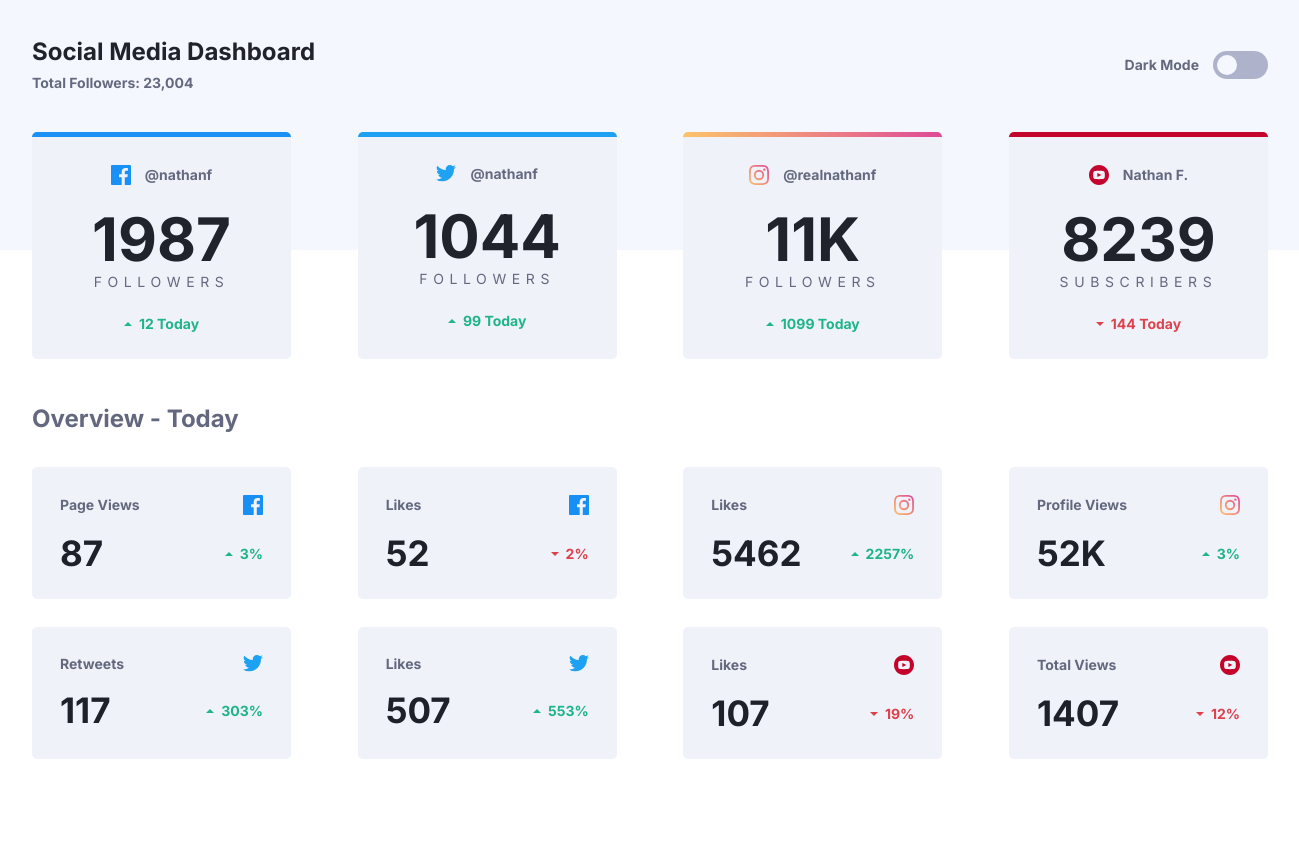
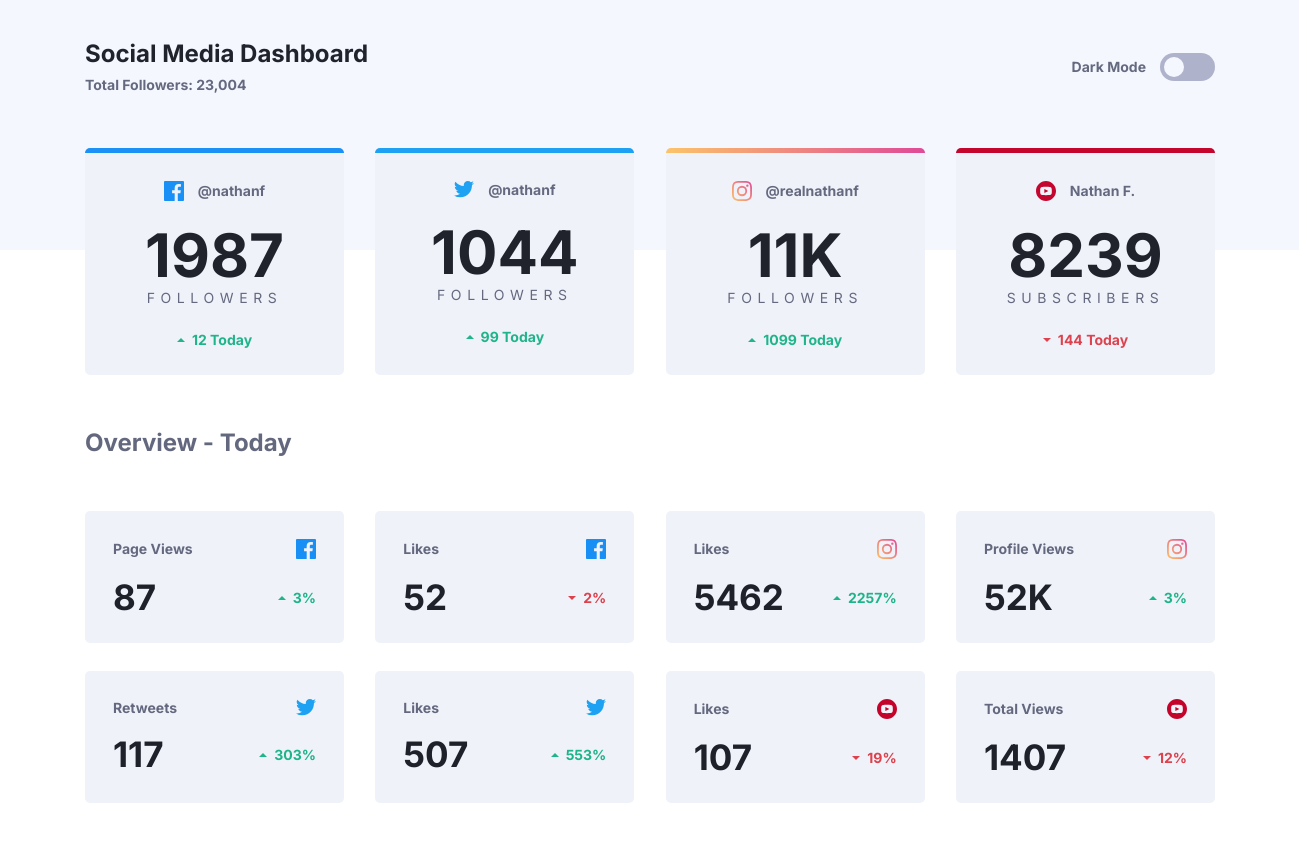
Before and after one commit to MassimoRosas/react-social-media-dashboard, a React app: page / in a window 1536 px wide. Shown: the whole page, without its empty margins (118-1417 px from the left). Built offline with nearby package versions, Linux system fonts and the light colour scheme.

Commit message:
Fixed responsiveness

```diff
--- a/src/components/App/styles.scss
+++ b/src/components/App/styles.scss
@@ -10,8 +10,8 @@
     .overview-title {
       font-weight: bold;
       font-size: 24px;
-      margin-bottom: 1.5em;
-      margin-top: 2em;
+      max-width: 1130px;
+      margin: 2em auto 1.5em auto;
       color: var(--theme-page-subtitle);
     }
   }
@@ -21,7 +21,7 @@
   #root {
     .app {
       margin: auto;
-      padding: 40px 150px;
+      padding: 3em 11em;
     }
   }
 }
--- a/src/components/Dashboard/DashboardItem/dashboarditem.scss
+++ b/src/components/Dashboard/DashboardItem/dashboarditem.scss
@@ -101,7 +101,8 @@
   .dashboard {
     display: flex;
     justify-content: space-between;
-
+    max-width: 1130px;
+    margin: 4em auto;
 
     .dashboard-item {
       margin: 0;
--- a/src/components/Header/header.scss
+++ b/src/components/Header/header.scss
@@ -64,6 +64,8 @@ input:checked + .slider:before {
 .header {
   background-color: transparent;
   opacity: .99;
+  max-width: 1130px;
+  margin: auto;
 
   .title {
     font-weight: bold;
--- a/src/components/Overview/OverviewItem/overviewitem.scss
+++ b/src/components/Overview/OverviewItem/overviewitem.scss
@@ -62,6 +62,8 @@
     display: flex;
     flex-wrap: wrap;
     justify-content: space-between;
+    max-width: 1130px;
+    margin: 4em auto;
 
     .overview-item {
       margin: 0 0 2em 0;
```
